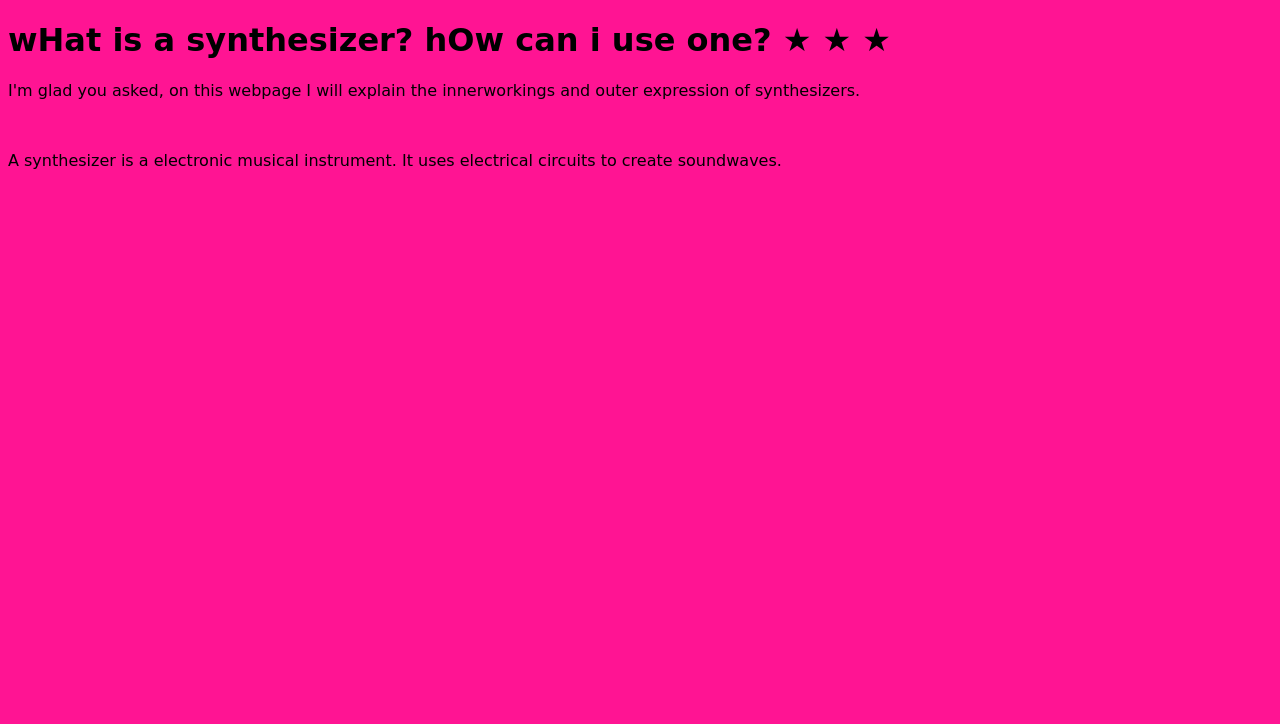
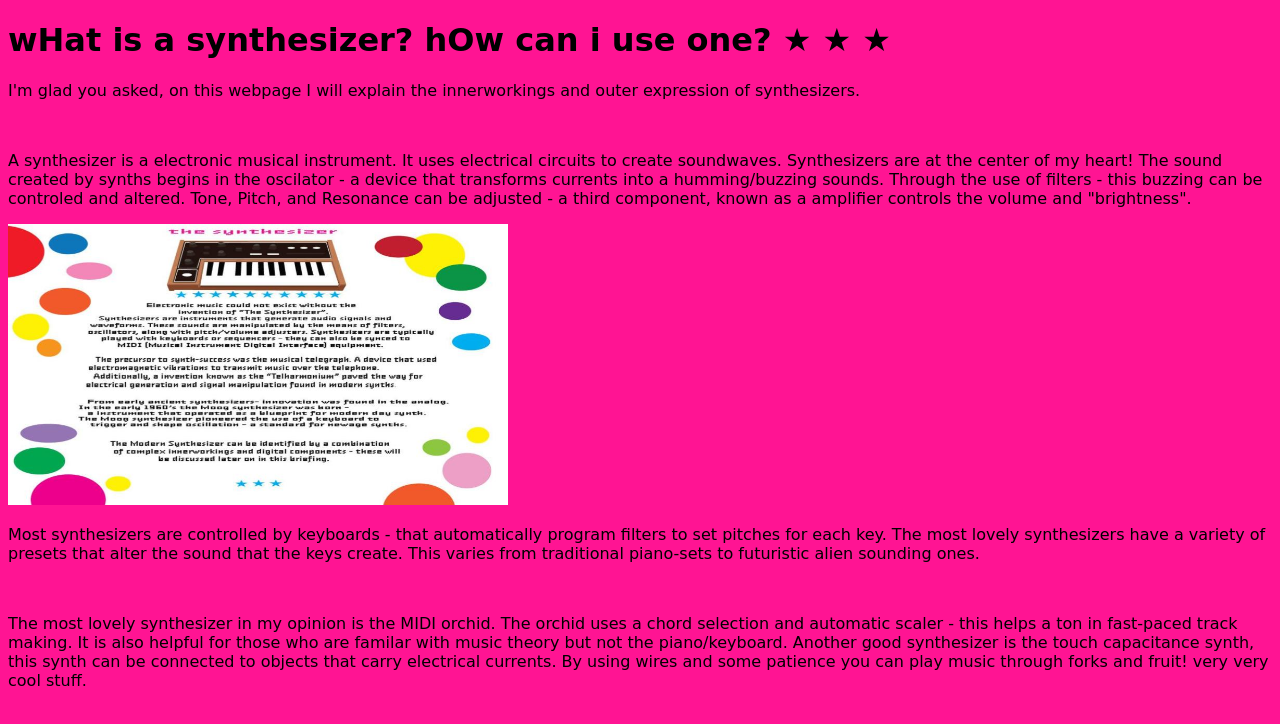
Before and after one commit to idajune1/1-P-Unit-1-Project, a plain HTML site: page index.html in a window 1280 px wide. Drawn offline with Linux system fonts and the light colour scheme.

Commit message:
good job me

```diff
--- a/index.html
+++ b/index.html
@@ -27,9 +27,30 @@ Select ONE Additional Feature to Add
         <P>I'm glad you asked, on this webpage I will explain
             the innerworkings and outer expression of synthesizers.
         </P>
+
         <br>
         <p>A synthesizer is a electronic musical instrument. It uses electrical circuits to
-            create soundwaves.
+            create soundwaves. Synthesizers are at the center of my heart!
+            The sound created by synths begins in the oscilator - a device that transforms
+            currents into a humming/buzzing sounds. Through the use of filters -
+            this buzzing can be controled and altered. Tone, Pitch, and Resonance
+            can be adjusted - a third component, known as a amplifier controls the
+            volume and "brightness".
         </p>
+        <img src="Ida Owens - ELECTRONIC MUSIC.jpg" alt="a cool graphic thing i did" width="500"center>
+        <br>
+        <p>Most synthesizers are controlled by keyboards - that automatically
+            program filters to set pitches for each key. The most lovely synthesizers
+        have a variety of presets that alter the sound that the keys create. This varies
+    from traditional piano-sets to futuristic alien sounding ones.  </p>
+    <br>
+    <p> The most lovely synthesizer in my opinion is the MIDI orchid. The orchid
+        uses a chord selection and automatic scaler - this helps a ton in fast-paced
+        track making. It is also helpful for those who are familar with music theory
+        but not the piano/keyboard. Another good synthesizer is the touch capacitance synth,
+        this synth can be connected to objects that carry electrical currents. By using wires
+        and some patience you can play music through forks and fruit! very very cool stuff.
+
+    </p>
     </body>
 </html>
```
Also changed, not shown: Ida Owens - ELECTRONIC MUSIC.jpg (added).
